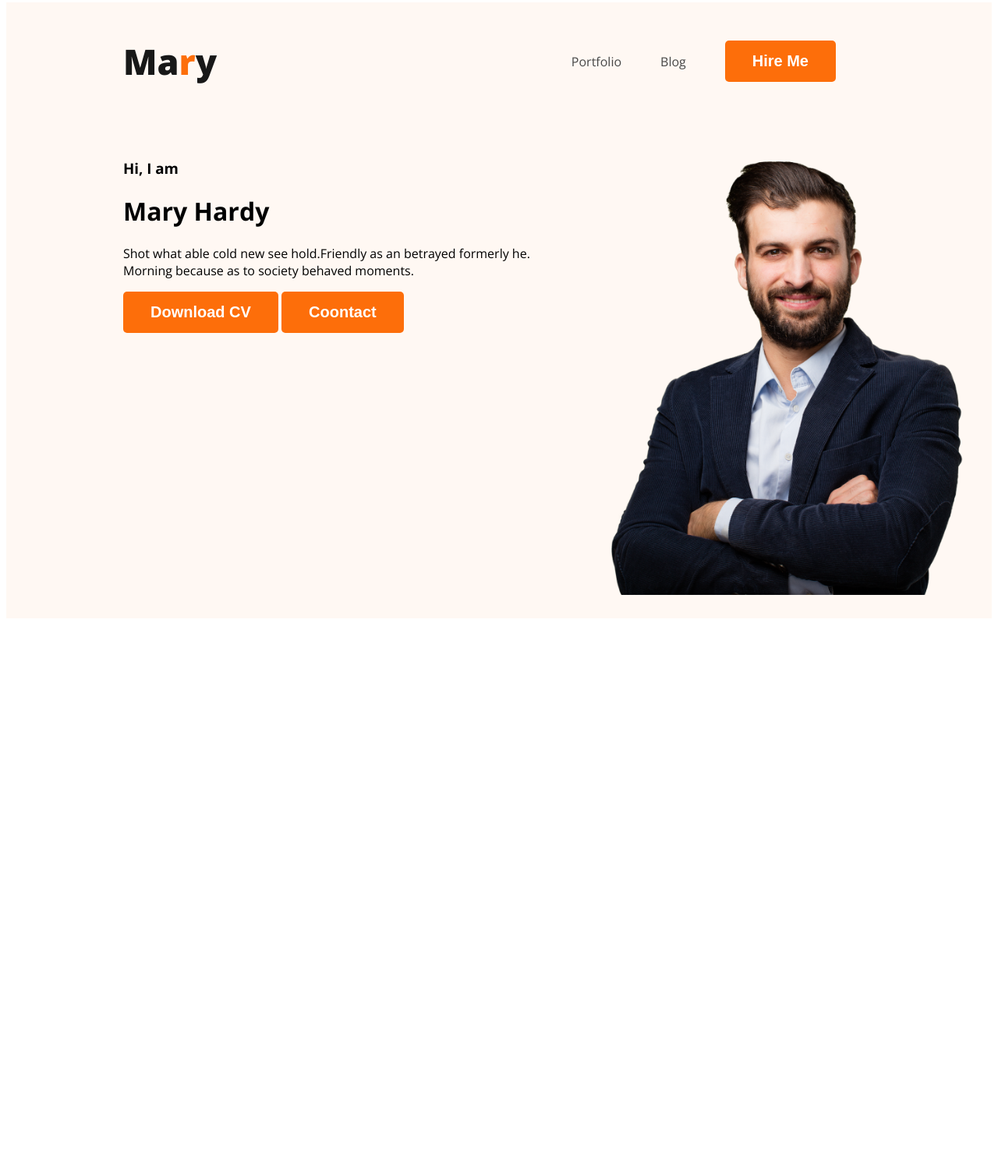
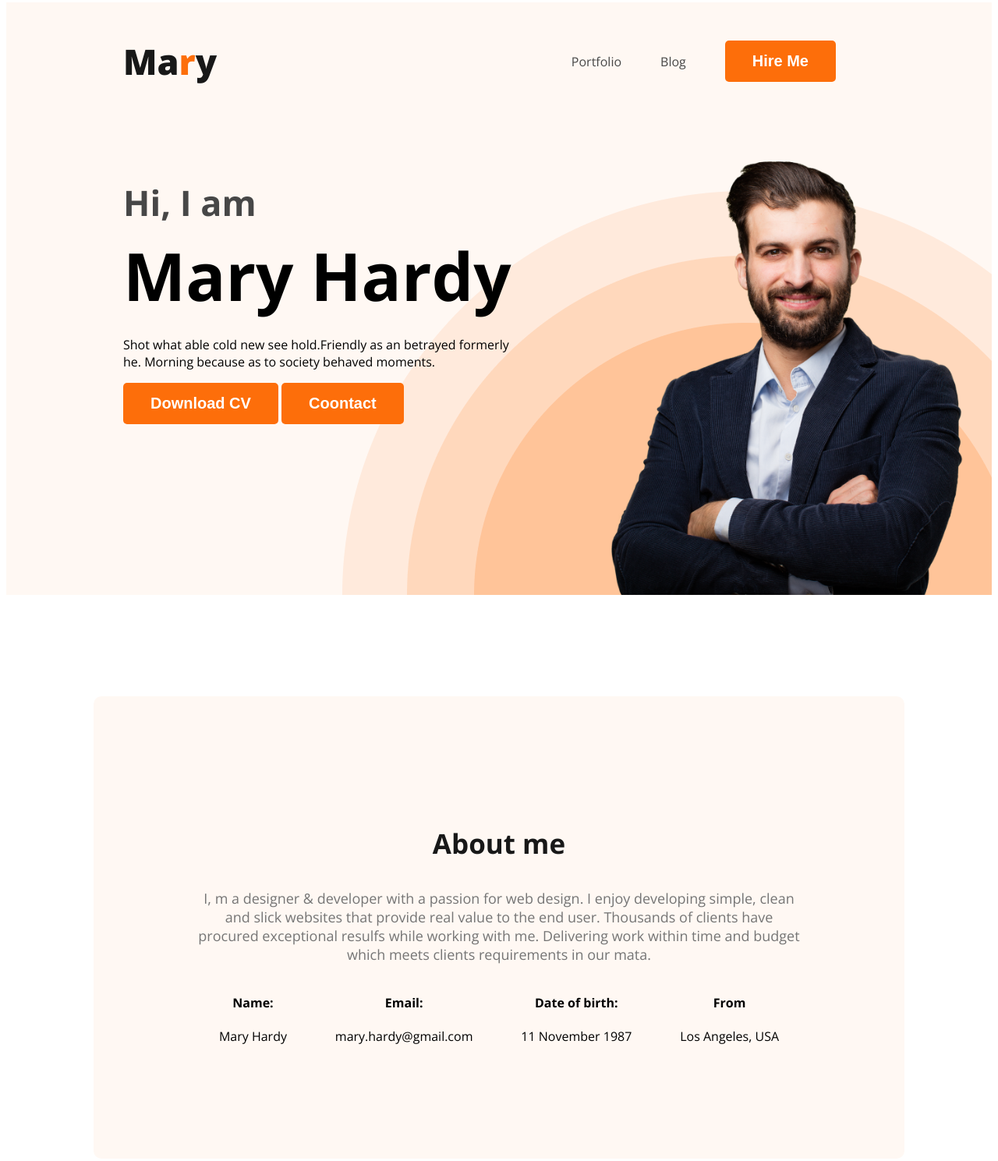
Before and after one commit to Imteazhossen/Portfolio, a plain HTML site: page index.html in a window 1280 px wide. Shown: the part 5-1494 px from the top of the page at 78% size. Before the commit the page ends 806 px from the top, so only its background shows below. Drawn offline with nearby package versions, Linux system fonts and the light colour scheme.

Commit message:
Added new section

```diff
--- a/index.html
+++ b/index.html
@@ -20,7 +20,7 @@
     </ul>
        </nav>
        <div class="banner">
-        <div>
+        <div class="banner-content">
             <h3 class="banner-greeting">Hi, I am</h3>
             <h1 class="banner-title">Mary Hardy</h1>
             <p>Shot what able cold new see hold.Friendly as an betrayed formerly he. Morning because as to society behaved moments.</p>
@@ -31,6 +31,27 @@
        </div>
     </header>
     <main>
+       <section class="about"><h3 class="section-title">About me </h3>
+        <p class="section-discription">I, m a designer & developer with a passion for web design. I enjoy developing simple, clean and slick websites that provide real value to the end user. Thousands of clients have procured exceptional resulfs while working with me. Delivering work within time and budget which meets clients requirements in our mata.</p>
+        <div class="about-info-container">
+            <div class="about-info">
+                <h4 class="info-title">Name:</h4>
+                <p class="info-discription">Mary Hardy</p>
+            </div>
+            <div class="about-info">
+                <h4 class="info-title">Email:</h4>
+                <p class="info-discription">mary.hardy@gmail.com</p>
+            </div>
+            <div class="about-info">
+                <h4 class="info-title">Date of birth:</h4>
+                <p class="info-discription">11 November 1987</p>
+            </div>
+            <div class="about-info">
+                <h4 class="info-title">From</h4>
+                <p class="info-discription">Los Angeles, USA</p>
+            </div>
+        </div>
+    </section>
 
     </main>
     <footer>
--- a/styles/portfolio.css
+++ b/styles/portfolio.css
@@ -6,6 +6,17 @@ body {
     font-weight: weight;
     font-style: normal;
     font-variation-settings: "wdth" 100;
+}
+.section-title {
+    color: #181818;
+    text-align: center;
+    font-weight: 700;
+    font-size: 35px;
+}
+.section-discription {
+    text-align: center;
+    color: #757575;
+    font-size: 18px;
 }
 .primary-color{
     color: #FD6E0A;
@@ -53,12 +64,50 @@ nav a {
 /* header related style */
 .head{
     background-color: #FFF8F3;
+    background-image: url('../images/header_bg.png');
+    background-repeat: no-repeat;
+
+    background-position: right bottom;
 }
 .banner{
-    padding: 30px 30px 30px 150px;
+    padding: 30px 30px 0px 150px;
     display: flex;
     align-content: center;
+    justify-content: space-between;
+}
+.banner-content {
+    width: 500px;
 }
 .banner .profile-pic {
     width: 500px ;
 }
+.banner-greeting {
+    font-size: 45px;
+    color: #474747;
+    margin-bottom: 0;
+}
+.banner-title {
+    font-size: 85px;
+    font-weight: 700;
+    margin-top: 5px;
+    margin-bottom: 20px;
+}
+/* main section style */
+.about {
+    border-radius: 10px;
+    padding: 130px;
+    background: #FFF8F3;
+    margin: 130px 0px;
+}
+main{
+    max-width: 1040px;
+    margin: 0 auto;
+}
+.about-info-container {
+    display: flex;
+    justify-content: space-around;
+}
+.about-info {
+    text-align: center;
+}
+/* about section style */
```
